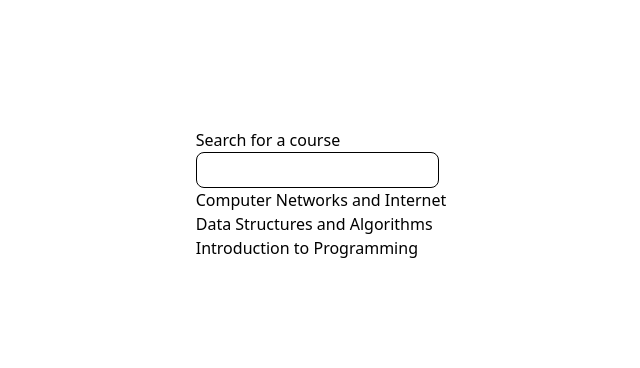
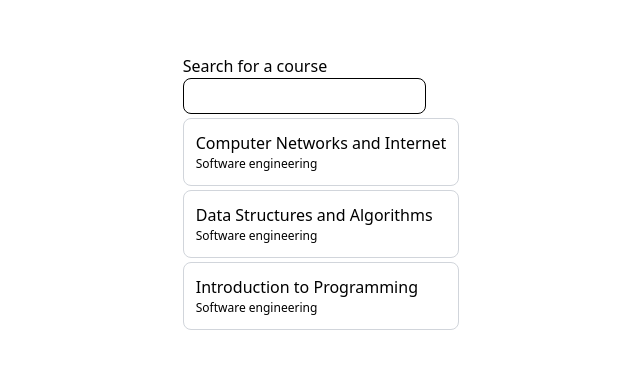
Before and after one commit to CaptainCluster/react_hackathon_2025, a React (Vite) app in the folder src/: page / in a window 1280 px wide. Shown: the part 206-574 px from the top of the page, without its empty margins (319-959 px from the left). Built offline with nearby package versions, Linux system fonts and the light colour scheme.

Commit message:
Courses linked to search

```diff
--- /dev/null
+++ b/src/src/components/Search/CourseSearchResults.tsx
@@ -0,0 +1,20 @@
+import Course from "../../models/interfaces/Course";
+
+const CourseSearchResults = ({ courseData }: { courseData: Course[] }) => {
+  return (
+    <ul>
+      {courseData.map((courseEntry, index) => (
+        <li
+          className="p-3 border border-gray-300 rounded-lg my-1 hover:border-blue-300 cursor-pointer"
+          key={index}
+          onClick={() => window.location.href = `/course/${courseEntry.id}`}
+        >
+          <p>{courseEntry.name}</p>
+          <p className="course-search-subject">{courseEntry.subject}</p>
+        </li>
+      ))}
+    </ul>
+  )
+}
+
+export default CourseSearchResults;
--- a/src/src/components/SearchCourse.tsx
+++ b/src/src/components/Search/SearchCourse.tsx
@@ -1,7 +1,8 @@
-import { getCourses } from "../api/course";
+import { getCourses } from "../../api/course";
 import { useState } from "react";
 import { useQuery } from "@tanstack/react-query";
-import filterBySearchParam from "../utils/filterBySearchParam";
+import filterBySearchParam from "../../utils/filterBySearchParam";
+import CourseSearchResults from "./CourseSearchResults";
 
 const SearchCourse = () => {
   const [searchParam, setSearchParam] = useState("");
@@ -34,11 +35,7 @@ const SearchCourse = () => {
           console.log(event.target.value);
         }}
       ></input>
-      <ul>
-        {filteredData.map((courseEntry, index) => (
-          <li key={index}>{courseEntry.name}</li>
-        ))}
-      </ul>
+      <CourseSearchResults courseData={filteredData} />
     </>
   );
 };
--- a/src/src/index.css
+++ b/src/src/index.css
@@ -30,3 +30,9 @@ input {
   border-radius: 8px;
   padding: 5px;
 }
+
+/* Custom Classes  */
+.course-search-subject {
+  font: italic;
+  font-size: 12px;
+}
--- a/src/src/pages/Home.tsx
+++ b/src/src/pages/Home.tsx
@@ -1,4 +1,4 @@
-import SearchCourse from "../components/SearchCourse";
+import SearchCourse from "../components/Search/SearchCourse";
 
 const Home = () => {
   return (
```
